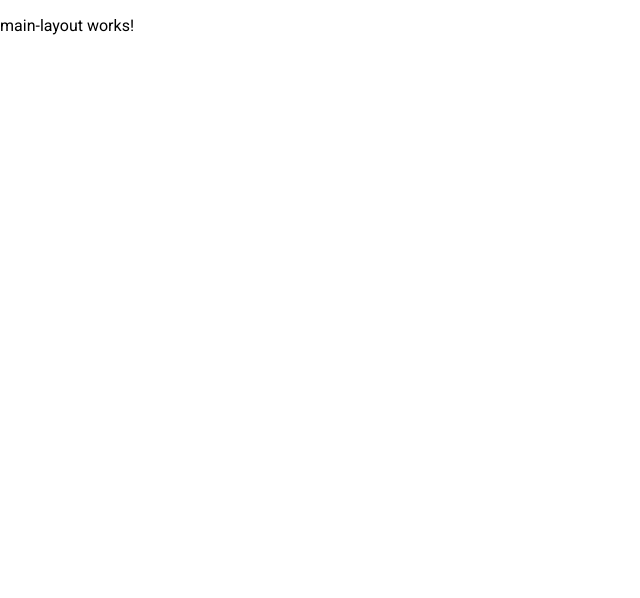
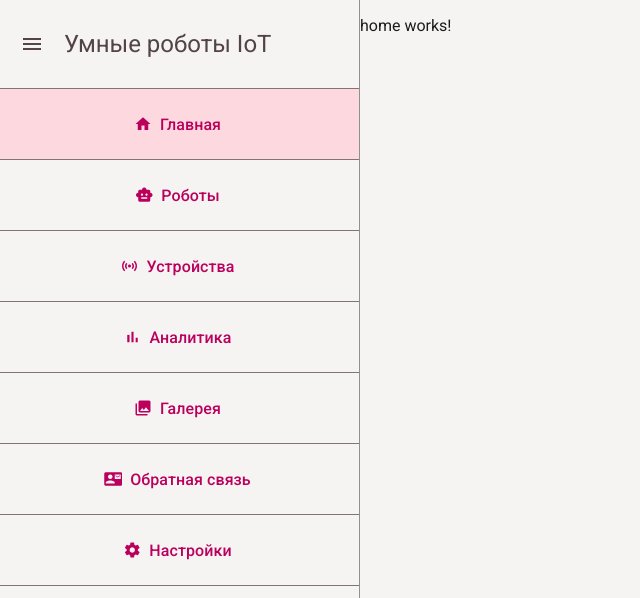
Before and after one commit to CALAMBIK/smart-robots-app, an Angular app: page / in a window 1280 px wide. Shown: the top 598 px of the page, without its empty margins (0-640 px from the left). Built offline with nearby package versions, Linux system fonts and the light colour scheme.

Commit message:
feat(app/layout): Создание сайдбара и лэйаута страницы

```diff
--- /dev/null
+++ b/src/app/entities/nav-list.ts
@@ -0,0 +1,5 @@
+export type NavList = {
+  path: string;
+  name: string;
+  icon: string;
+};
--- a/src/app/layout/main-layout/main-layout.component.html
+++ b/src/app/layout/main-layout/main-layout.component.html
@@ -1 +1,30 @@
-<p>main-layout works!</p>
+<mat-drawer-container class="main-container">
+  <mat-drawer mode="side" opened class="main-side" [disableClose]="true"
+    ><div class="main-title">
+      <mat-icon>menu</mat-icon> <span>Умные роботы IoT</span>
+    </div>
+    <nav class="main-nav">
+      @for (navItem of navList; track navItem; let isLast = $last) {
+      <mat-divider></mat-divider>
+      <button
+        class="main-button"
+        mat-button
+        [routerLink]="navItem.path"
+        routerLinkActive="router-link-active"
+        [routerLinkActiveOptions]="{ exact: true }"
+      >
+        <mat-icon> {{ navItem.icon }}</mat-icon> {{ navItem.name }}
+      </button>
+      @if (isLast){
+      <mat-divider></mat-divider>
+      } }
+    </nav></mat-drawer
+  >
+  <mat-drawer-content>
+    <main class="main-content">
+      <div class="main-content-wrapper">
+        <router-outlet />
+      </div>
+    </main>
+  </mat-drawer-content>
+</mat-drawer-container>
--- a/src/app/layout/main-layout/main-layout.component.scss
+++ b/src/app/layout/main-layout/main-layout.component.scss
@@ -0,0 +1,52 @@
+:host {
+  height: 100%;
+  display: block;
+}
+
+.main {
+  &-container {
+    width: auto;
+    height: 100%;
+    background: #f6f3f3;
+    min-width: 1240px;
+  }
+
+  &-side {
+    border-radius: 0;
+    border-right: 1px solid rgb(144, 144, 144);
+    background: #f6f3f3;
+  }
+
+  &-title {
+    display: flex;
+    margin: 30px 20px;
+    align-items: center;
+    justify-content: last baseline;
+    gap: 20px;
+    font-size: 24px;
+  }
+
+  &-nav {
+    display: flex;
+    flex-direction: column;
+  }
+
+  &-button {
+    font-size: 16px;
+    height: 70px;
+    border-radius: 0;
+  }
+
+  &-content {
+    display: flex;
+    flex: 1 1 auto;
+
+    &-wrapper {
+      width: 100%;
+    }
+  }
+}
+
+.router-link-active {
+  background-color: rgb(253, 217, 223);
+}
--- a/src/app/layout/main-layout/main-layout.component.ts
+++ b/src/app/layout/main-layout/main-layout.component.ts
@@ -1,11 +1,41 @@
+import { CommonModule } from '@angular/common';
 import { Component } from '@angular/core';
+
+import { MatIconModule } from '@angular/material/icon';
+import { MatSidenavModule } from '@angular/material/sidenav';
+import { MatButtonModule } from '@angular/material/button';
+import { MatDividerModule } from '@angular/material/divider';
+
+import { RouterLink, RouterLinkActive, RouterOutlet } from '@angular/router';
+import { NavList } from '../../entities/nav-list';
+
+const MATERIAL_MODULES = [
+  MatSidenavModule,
+  MatIconModule,
+  MatButtonModule,
+  MatDividerModule,
+];
 
 @Component({
   selector: 'app-main-layout',
-  imports: [],
+  imports: [
+    CommonModule,
+    RouterOutlet,
+    RouterLink,
+    RouterLinkActive,
+    ...MATERIAL_MODULES,
+  ],
   templateUrl: './main-layout.component.html',
-  styleUrl: './main-layout.component.scss'
+  styleUrl: './main-layout.component.scss',
 })
 export class MainLayoutComponent {
-
+  public navList: NavList[] = [
+    { path: '', name: 'Главная', icon: 'home' },
+    { path: 'robots', name: 'Роботы', icon: 'smart_toy' },
+    { path: 'devices', name: 'Устройства', icon: 'sensors' },
+    { path: 'analytics', name: 'Аналитика', icon: 'bar_chart' },
+    { path: 'gallery', name: 'Галерея', icon: 'photo_library' },
+    { path: 'contact', name: 'Обратная связь', icon: 'contact_mail' },
+    { path: 'settings', name: 'Настройки', icon: 'settings' },
+  ];
 }
```
